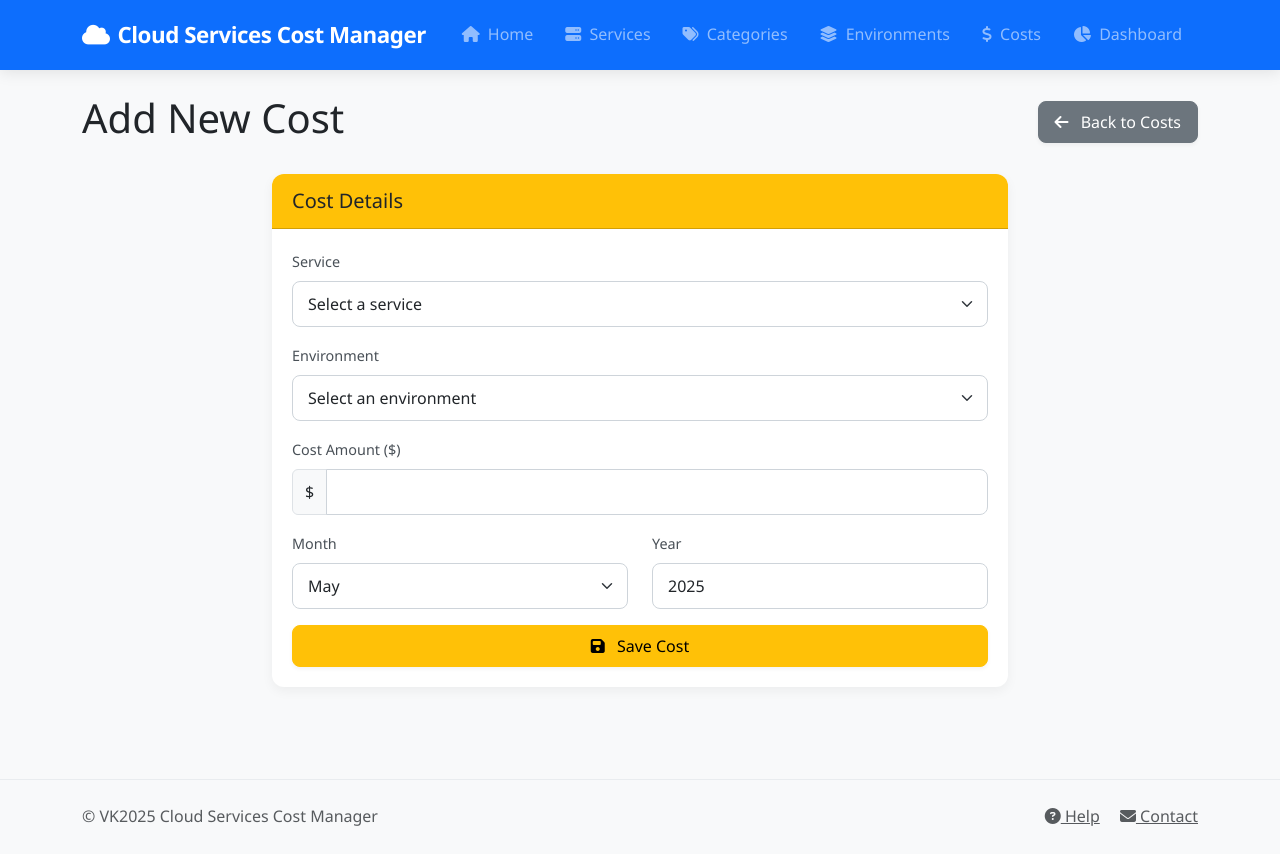
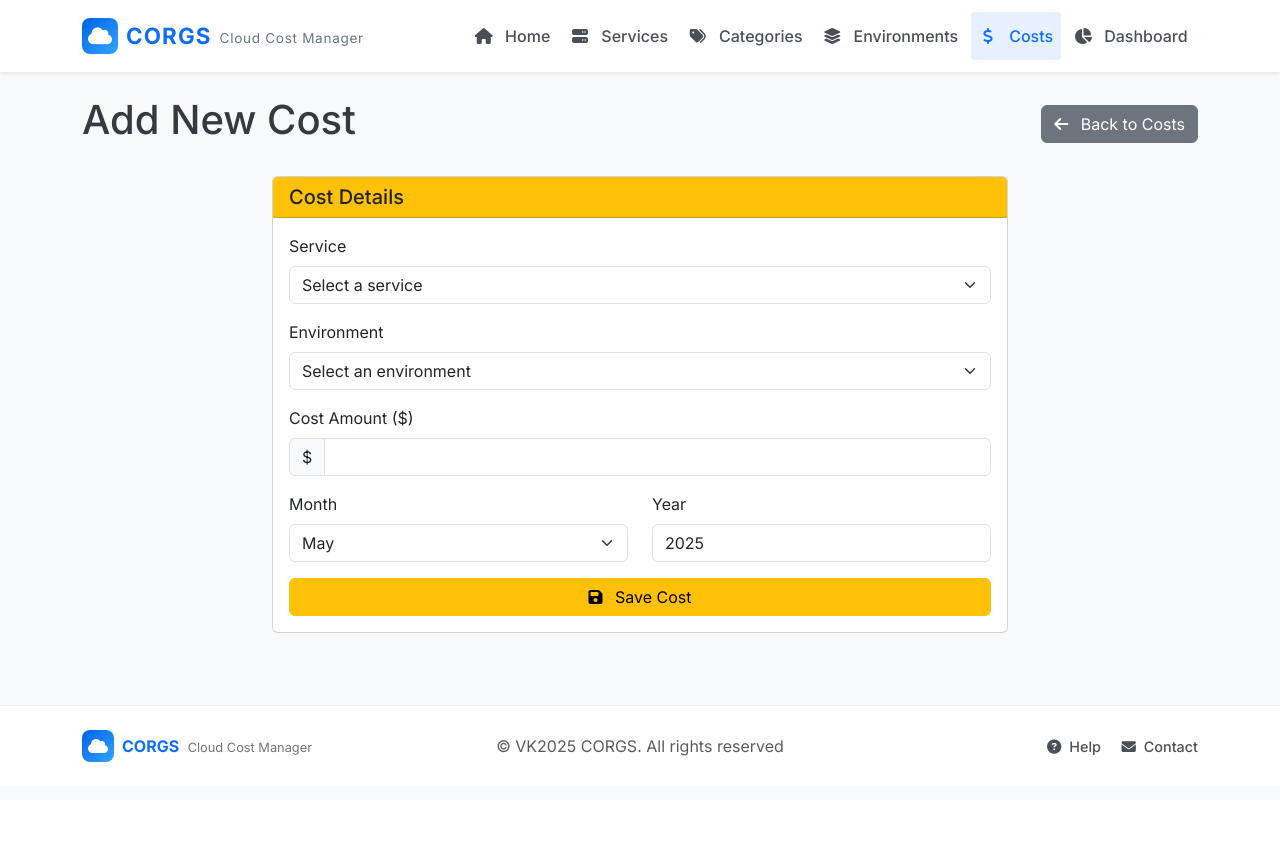
Before and after one commit to vedkharche538/CORGS, a Flask app: page /costs/add in a window 1280 px wide. After the commit the page ends 762 px from the top, so only its background shows below. Run offline with Flask 3, Linux system fonts and the light colour scheme.

Commit message:
Updated the UI to look more professional and finished

```diff
--- a/static/css/style.css
+++ b/static/css/style.css
@@ -1,8 +1,78 @@
 /* Global Styles */
 body {
-    font-family: 'Segoe UI', Tahoma, Geneva, Verdana, sans-serif;
+    font-family: 'Inter', 'Segoe UI', Tahoma, Geneva, Verdana, sans-serif;
     background-color: #f8f9fa;
     color: #343a40;
+}
+
+/* Navbar Styling */
+#main-navbar {
+    background-color: #ffffff;
+    padding: 0.75rem 0;
+    transition: all 0.3s ease;
+}
+
+.logo-container {
+    background: linear-gradient(135deg, #0062e6, #33a4ff);
+    color: white;
+    width: 36px;
+    height: 36px;
+    border-radius: 8px;
+    font-size: 1.2rem;
+}
+
+.brand-text {
+    color: #0d6efd;
+    font-size: 1.4rem;
+    letter-spacing: 0.05em;
+}
+
+.brand-subtitle {
+    color: #6c757d;
+    font-size: 0.85rem;
+    font-weight: 400;
+    letter-spacing: 0.05em;
+    display: inline-block;
+    position: relative;
+    top: 2px;
+}
+
+.navbar-nav .nav-item {
+    margin: 0 0.15rem;
+}
+
+.navbar-nav .nav-link {
+    color: #495057;
+    font-weight: 500;
+    padding: 0.75rem 1rem;
+    border-radius: 4px;
+    transition: all 0.2s ease;
+}
+
+.navbar-nav .nav-link:hover {
+    color: #0d6efd;
+    background-color: rgba(13, 110, 253, 0.05);
+}
+
+.navbar-nav .nav-link.active {
+    color: #0d6efd;
+    background-color: rgba(13, 110, 253, 0.1);
+}
+
+.nav-icon {
+    margin-right: 0.5rem;
+    width: 18px;
+    text-align: center;
+}
+
+@media (max-width: 991.98px) {
+    .navbar-collapse {
+        padding: 1rem 0;
+    }
+
+    .navbar-nav .nav-item {
+        margin: 0.2rem 0;
+    }
 }
 
 /* Dashboard Styles */
@@ -85,6 +155,80 @@ body {
     margin-bottom: 2rem;
 }
 
+/* Footer Styling */
+.footer {
+    background-color: #ffffff;
+    border-top: 1px solid rgba(0, 0, 0, 0.05);
+}
+
+.footer-logo {
+    background: linear-gradient(135deg, #0062e6, #33a4ff);
+    color: white;
+    width: 32px;
+    height: 32px;
+    border-radius: 8px;
+    font-size: 1rem;
+}
+
+.footer-subtitle {
+    color: #6c757d;
+    font-size: 0.8rem;
+    font-weight: 400;
+}
+
+.footer-link {
+    color: #495057;
+    text-decoration: none;
+    transition: color 0.2s ease;
+    font-weight: 500;
+    font-size: 0.9rem;
+}
+
+.footer-link:hover {
+    color: #0d6efd;
+}
+
+/* Homepage Specific Styles */
+.jumbotron {
+    border-radius: 1rem;
+    background-image: linear-gradient(120deg, #ffffff, #f8f9fa);
+    position: relative;
+    overflow: hidden;
+}
+
+.icon-circle {
+    width: 60px;
+    height: 60px;
+    border-radius: 50%;
+    display: flex;
+    align-items: center;
+    justify-content: center;
+    font-size: 1.5rem;
+    margin-bottom: 1rem;
+}
+
+.bg-danger-light { background-color: rgba(220, 53, 69, 0.1); }
+
+.shadow-hover {
+    transition: all 0.3s ease;
+}
+
+.shadow-hover:hover {
+    transform: translateY(-5px);
+    box-shadow: 0 0.5rem 1.5rem rgba(0, 0, 0, 0.1) !important;
+}
+
+.animated-card {
+    opacity: 0;
+    transform: translateY(20px);
+    transition: opacity 0.5s ease, transform 0.5s ease;
+}
+
+.card-visible {
+    opacity: 1;
+    transform: translateY(0);
+}
+
 .summary-card {
     border: none;
     border-radius: 0.5rem;
--- a/static/js/main.js
+++ b/static/js/main.js
@@ -94,7 +94,122 @@ document.addEventListener('DOMContentLoaded', function() {
         ];
         monthSelectDashboard.value = months[currentMonth];
     }
+// Main JavaScript functions
 
+// Function to handle active state in navbar based on current page
+document.addEventListener('DOMContentLoaded', function() {
+    // Get current path
+    const path = window.location.pathname;
+
+    // Find nav links
+    const navLinks = document.querySelectorAll('.navbar-nav .nav-link');
+
+    // Add active class to current page link
+    navLinks.forEach(link => {
+        const href = link.getAttribute('href');
+        if (path === href) {
+            link.classList.add('active');
+        }
+    });
+
+    // Initialize tooltips
+    const tooltipTriggerList = [].slice.call(document.querySelectorAll('[data-bs-toggle="tooltip"]'));
+    tooltipTriggerList.map(function (tooltipTriggerEl) {
+        return new bootstrap.Tooltip(tooltipTriggerEl, {
+            boundary: document.body
+        });
+    });
+
+    // Form validation styles
+    const forms = document.querySelectorAll('.needs-validation');
+    Array.from(forms).forEach(form => {
+        form.addEventListener('submit', event => {
+            if (!form.checkValidity()) {
+                event.preventDefault();
+                event.stopPropagation();
+            }
+            form.classList.add('was-validated');
+        }, false);
+    });
+
+    // Add animation to cards
+    const cards = document.querySelectorAll('.animated-card');
+    if (cards.length > 0) {
+        const animateCards = () => {
+            cards.forEach((card, index) => {
+                setTimeout(() => {
+                    card.classList.add('card-visible');
+                }, 100 * index);
+            });
+        };
+        animateCards();
+    }
+});
+
+// Function to format currency
+function formatCurrency(value) {
+    return '$' + parseFloat(value).toLocaleString('en-US', {
+        minimumFractionDigits: 2,
+        maximumFractionDigits: 2
+    });
+}
+
+// Function to create a confirmation modal
+function confirmAction(message, callback) {
+    // Check if modal already exists
+    let modal = document.getElementById('confirmationModal');
+
+    // If not, create it
+    if (!modal) {
+        const modalHTML = `
+        <div class="modal fade" id="confirmationModal" tabindex="-1" aria-labelledby="confirmationModalLabel" aria-hidden="true">
+            <div class="modal-dialog modal-dialog-centered">
+                <div class="modal-content">
+                    <div class="modal-header">
+                        <h5 class="modal-title" id="confirmationModalLabel">Confirm Action</h5>
+                        <button type="button" class="btn-close" data-bs-dismiss="modal" aria-label="Close"></button>
+                    </div>
+                    <div class="modal-body" id="confirmationMessage">
+                        ${message}
+                    </div>
+                    <div class="modal-footer">
+                        <button type="button" class="btn btn-secondary" data-bs-dismiss="modal">Cancel</button>
+                        <button type="button" class="btn btn-danger" id="confirmBtn">Confirm</button>
+                    </div>
+                </div>
+            </div>
+        </div>
+        `;
+
+        const div = document.createElement('div');
+        div.innerHTML = modalHTML;
+        document.body.appendChild(div.firstChild);
+
+        modal = document.getElementById('confirmationModal');
+    } else {
+        // Update message if modal exists
+        document.getElementById('confirmationMessage').textContent = message;
+    }
+
+    // Get the modal instance
+    const modalInstance = new bootstrap.Modal(modal);
+
+    // Set up confirmation button
+    const confirmBtn = document.getElementById('confirmBtn');
+
+    // Remove any existing event listeners
+    const newConfirmBtn = confirmBtn.cloneNode(true);
+    confirmBtn.parentNode.replaceChild(newConfirmBtn, confirmBtn);
+
+    // Add new event listener
+    newConfirmBtn.addEventListener('click', function() {
+        modalInstance.hide();
+        callback();
+    });
+
+    // Show the modal
+    modalInstance.show();
+}
     // Add active class to current nav item
     const currentPath = window.location.pathname;
     const navLinks = document.querySelectorAll('.navbar-nav .nav-link');
--- a/templates/base.html
+++ b/templates/base.html
@@ -15,51 +15,55 @@
     <!-- Google Fonts -->
     <link href="https://fonts.googleapis.com/css2?family=Inter:wght@300;400;500;600;700&display=swap" rel="stylesheet">
     <!-- Chart.js -->
-    <script src="https://cdn.jsdelivr.net/npm/chart.js"></script>
+    <script src="https://cdn.jsdelivr.net/npm/chart.js@3.9.1/dist/chart.min.js"></script>
     <!-- Custom CSS -->
-    <link rel="stylesheet" href="{{ url_for('static', filename='css/styles.css') }}">
+    <link rel="stylesheet" href="{{ url_for('static', filename='css/style.css') }}">
     {% block head %}{% endblock %}
 </head>
 <body>
-    <nav class="navbar navbar-expand-lg navbar-dark bg-primary sticky-top">
+    <nav class="navbar navbar-expand-lg sticky-top shadow-sm" id="main-navbar">
         <div class="container">
             <a class="navbar-brand d-flex align-items-center" href="{{ url_for('index') }}">
-                <i class="fas fa-cloud me-2"></i>
-                <span>Cloud Services Cost Manager</span>
+                <div class="logo-container me-2 d-flex align-items-center justify-content-center">
+                    <i class="fas fa-cloud"></i>
+                </div>
+                <span class="fw-bold brand-text">CORGS</span>
+                <span class="brand-subtitle ms-2">Cloud Cost Manager</span>
             </a>
-            <button class="navbar-toggler" type="button" data-bs-toggle="collapse" data-bs-target="#navbarNav" aria-controls="navbarNav" aria-expanded="false" aria-label="Toggle navigation">
+            <button class="navbar-toggler" type="button" data-bs-toggle="collapse" data-bs-target="#navbarNav"
+                    aria-controls="navbarNav" aria-expanded="false" aria-label="Toggle navigation">
                 <span class="navbar-toggler-icon"></span>
             </button>
             <div class="collapse navbar-collapse" id="navbarNav">
                 <ul class="navbar-nav ms-auto">
                     <li class="nav-item">
-                        <a class="nav-link" href="{{ url_for('index') }}">
-                            <i class="fas fa-home me-1"></i> Home
+                        <a class="nav-link {% if request.path == '/' %}active{% endif %}" href="{{ url_for('index') }}">
+                            <i class="fas fa-home nav-icon"></i> Home
                         </a>
                     </li>
                     <li class="nav-item">
-                        <a class="nav-link" href="{{ url_for('services') }}">
-                            <i class="fas fa-server me-1"></i> Services
+                        <a class="nav-link {% if '/services' in request.path and '/service-categories' not in request.path %}active{% endif %}" href="{{ url_for('services') }}">
+                            <i class="fas fa-server nav-icon"></i> Services
                         </a>
                     </li>
                     <li class="nav-item">
-                        <a class="nav-link" href="{{ url_for('service_categories') }}">
-                            <i class="fas fa-tags me-1"></i> Categories
+                        <a class="nav-link {% if '/service-categories' in request.path %}active{% endif %}" href="{{ url_for('service_categories') }}">
+                            <i class="fas fa-tags nav-icon"></i> Categories
                         </a>
                     </li>
                     <li class="nav-item">
-                        <a class="nav-link" href="{{ url_for('environments') }}">
-                            <i class="fas fa-layer-group me-1"></i> Environments
+                        <a class="nav-link {% if '/environments' in request.path %}active{% endif %}" href="{{ url_for('environments') }}">
+                            <i class="fas fa-layer-group nav-icon"></i> Environments
                         </a>
                     </li>
                     <li class="nav-item">
-                        <a class="nav-link" href="{{ url_for('costs') }}">
-                            <i class="fas fa-dollar-sign me-1"></i> Costs
+                        <a class="nav-link {% if '/costs' in request.path %}active{% endif %}" href="{{ url_for('costs') }}">
+                            <i class="fas fa-dollar-sign nav-icon"></i> Costs
                         </a>
                     </li>
                     <li class="nav-item">
-                        <a class="nav-link" href="{{ url_for('dashboard') }}">
-                            <i class="fas fa-chart-pie me-1"></i> Dashboard
+                        <a class="nav-link {% if '/dashboard' in request.path %}active{% endif %}" href="{{ url_for('dashboard') }}">
+                            <i class="fas fa-chart-pie nav-icon"></i> Dashboard
                         </a>
                     </li>
                 </ul>
@@ -67,22 +71,30 @@
         </div>
     </nav>
 
-    <!-- Chart.js Library -->
-    <script src="https://cdn.jsdelivr.net/npm/chart.js@3.9.1/dist/chart.min.js"></script>
-
     <div class="container py-4">
         {% block content %}{% endblock %}
     </div>
 
-    <footer class="footer mt-5 py-4 bg-light">
+    <footer class="footer mt-5 py-4">
         <div class="container">
-            <div class="row">
-                <div class="col-md-6 text-center text-md-start">
-                    <span class="text-muted">© VK2025 Cloud Services Cost Manager</span>
+            <div class="row align-items-center">
+                <div class="col-md-4 text-center text-md-start mb-3 mb-md-0">
+                    <div class="d-flex align-items-center justify-content-center justify-content-md-start">
+                        <div class="footer-logo me-2 d-flex align-items-center justify-content-center">
+                            <i class="fas fa-cloud"></i>
+                        </div>
+                        <div>
+                            <span class="fw-bold text-primary">CORGS</span>
+                            <span class="footer-subtitle ms-1">Cloud Cost Manager</span>
+                        </div>
+                    </div>
                 </div>
-                <div class="col-md-6 text-center text-md-end">
-                    <a href="#" class="text-muted me-3"><i class="fas fa-question-circle"></i> Help</a>
-                    <a href="#" class="text-muted"><i class="fas fa-envelope"></i> Contact</a>
+                <div class="col-md-4 text-center mb-3 mb-md-0">
+                    <span class="text-muted">© VK2025 CORGS. All rights reserved</span>
+                </div>
+                <div class="col-md-4 text-center text-md-end">
+                    <a href="#" class="footer-link me-3"><i class="fas fa-question-circle me-1"></i> Help</a>
+                    <a href="#" class="footer-link"><i class="fas fa-envelope me-1"></i> Contact</a>
                 </div>
             </div>
         </div>
```
